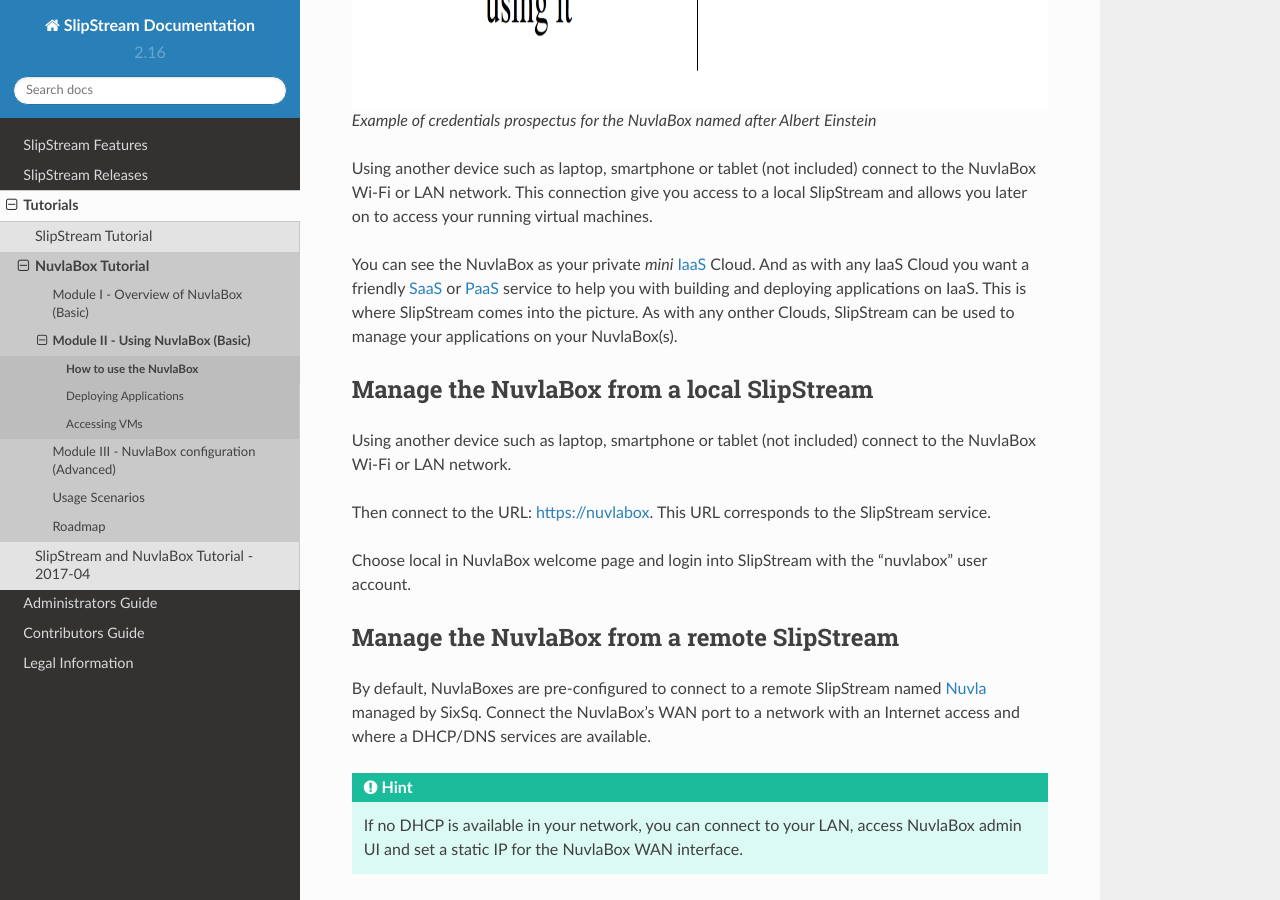
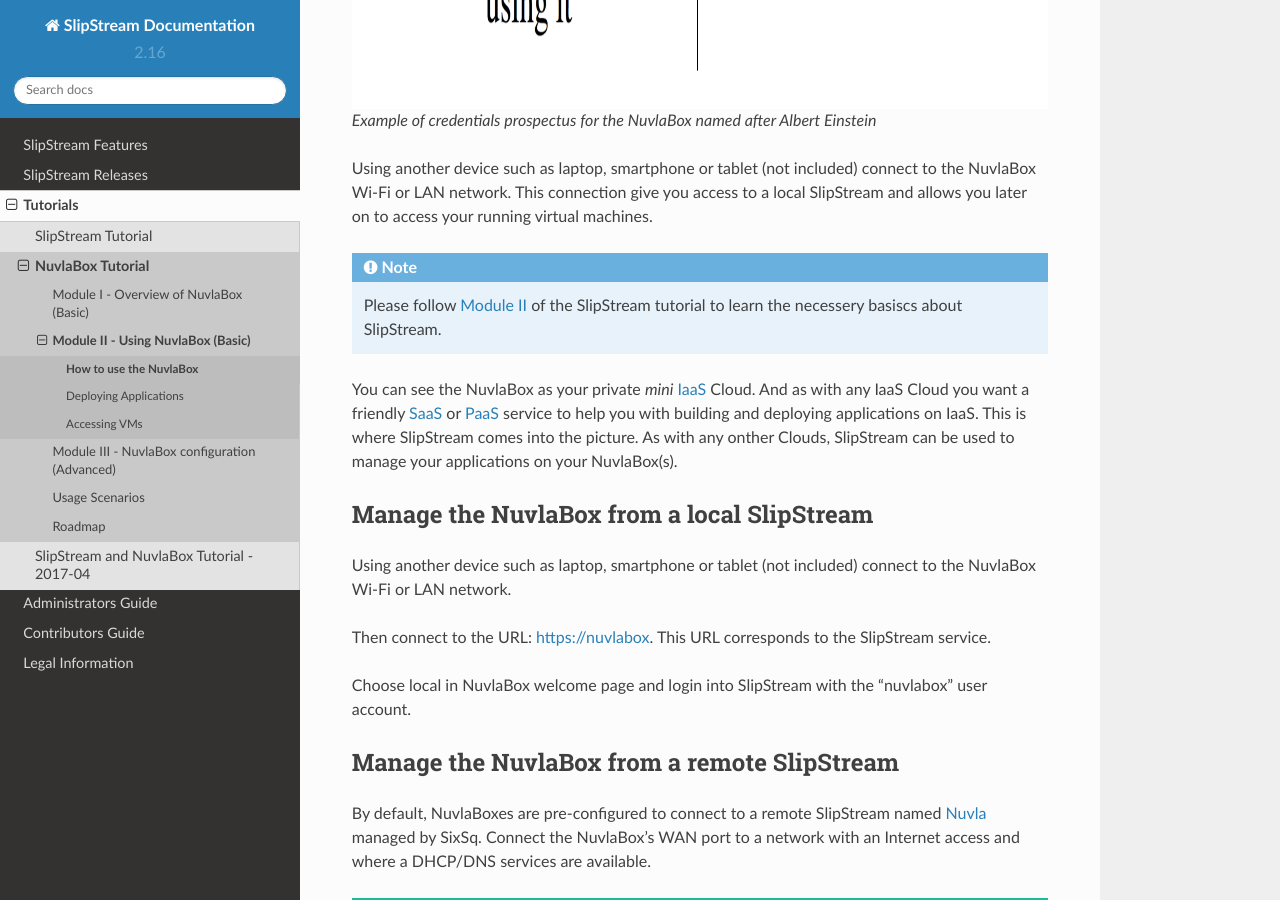
Before and after one commit to slipstream/SlipStreamDocumentation, a Sphinx documentation site: the page built from docs/tutorials/nb/plug-and-play.rst, in a window 1280 px wide and 900 px high, scrolled down 1281 px. Built offline with Sphinx 7.4.7 and the Read the Docs theme 2.0.0, drawn with Linux system fonts in a browser that asks for light colours.

Commit message:
added link to SlipStream Module II.

```diff
--- a/docs/tutorials/nb/plug-and-play.rst
+++ b/docs/tutorials/nb/plug-and-play.rst
@@ -20,6 +20,10 @@
 
 Using another device such as laptop, smartphone or tablet (not included) connect to the NuvlaBox Wi-Fi or LAN network.
 This connection give you access to a local SlipStream and allows you later on to access your running virtual machines.
+
+.. note::
+  Please follow `Module II <../ss/module-2.html>`_ of the SlipStream tutorial
+  to learn the necessery basiscs about SlipStream.
 
 You can see the NuvlaBox as your private *mini* IaaS_ Cloud.  And as with any IaaS Cloud you
 want a friendly SaaS_ or PaaS_ service to help you with building and deploying
```
